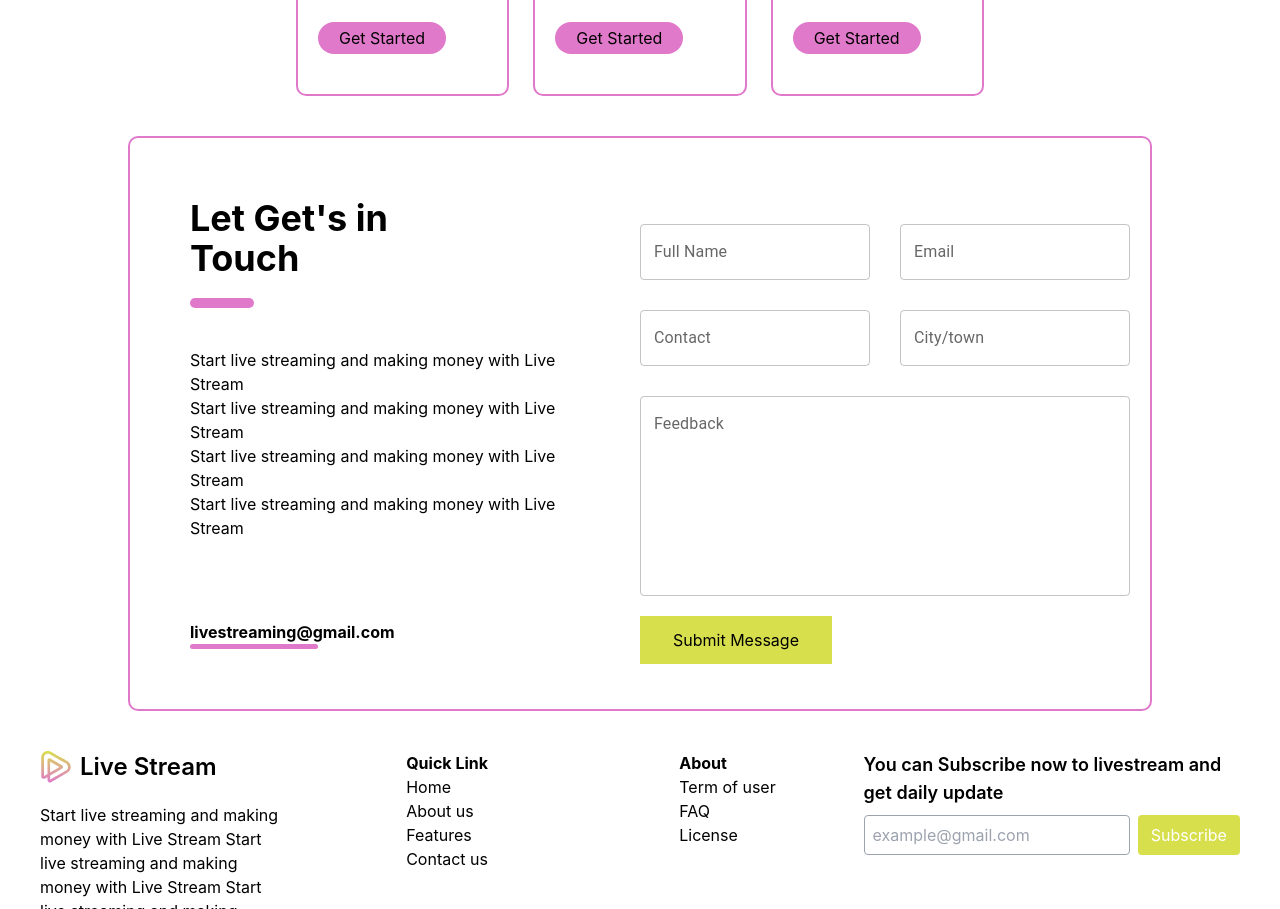
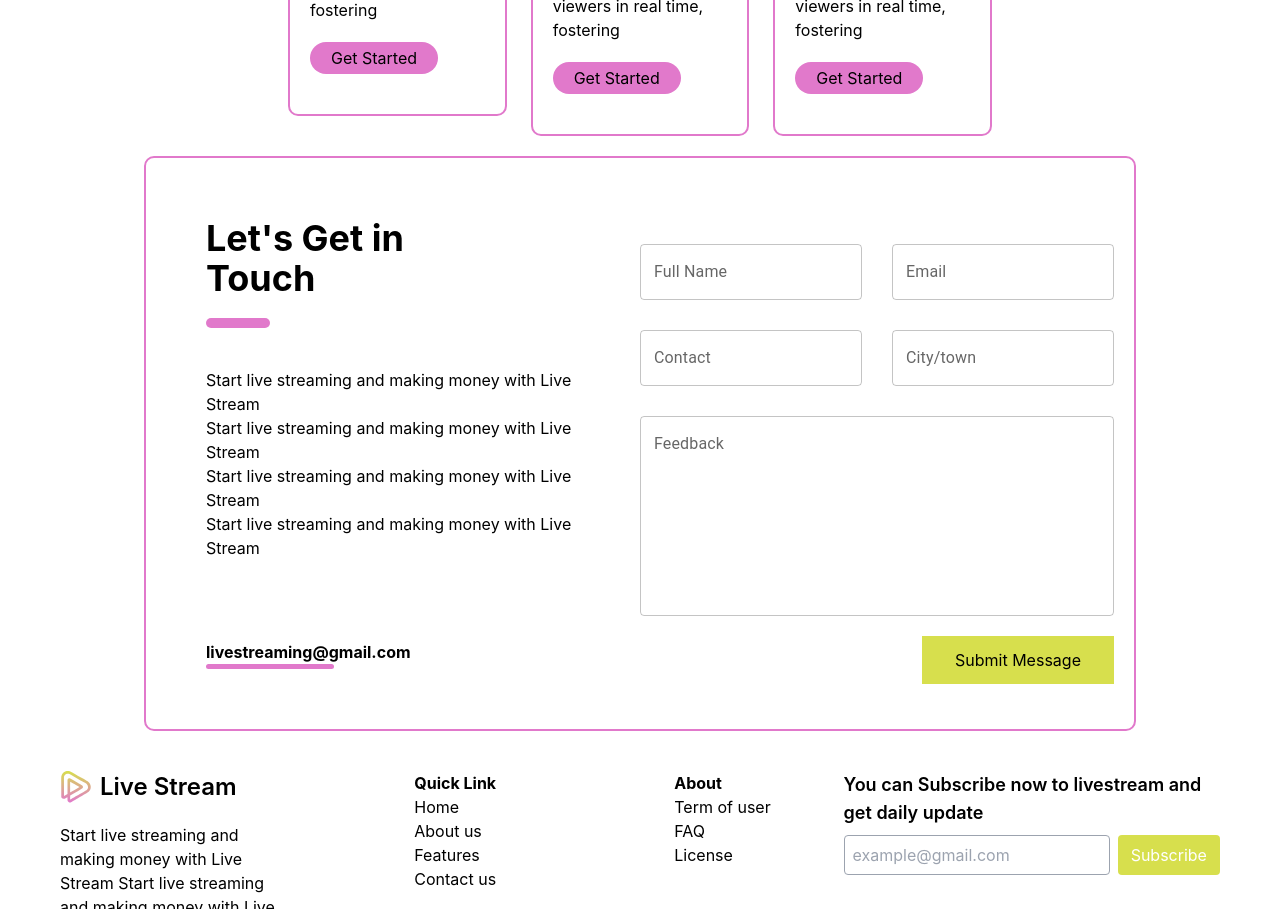
Before and after one commit to Mikepn02/live-streaming-platform, a React (Create React App) app: page / in a window 1280 px wide. Shown: the part 2260-3169 px from the top of the page. Built offline with nearby package versions, Linux system fonts and the light colour scheme.

Commit message:
final commit

```diff
--- a/src/components/cards/Followercard.js
+++ b/src/components/cards/Followercard.js
@@ -6,7 +6,7 @@ const Followercard = ({ title, host, user, image, viewers, action }) => {
     return (
 
         <div>
-            <Box className='flex flex-col  md:w-[30vw] space-y-1 w-full bg-aliceblue md:h-[40vh] h-[50vh]'>
+            <Box className='flex flex-col  md:w-[30vw] space-y-1 w-full bg-aliceblue md:h-[40vh] h-[60vh]'>
                 <div className="relative space-y-2">
                     <img src={image} alt="strange" className="h-[25vh] rounded-[20px] w-auto rounded-t-[40px]" />
                     <div className="absolute top-1/2 left-1/2 transform -translate-x-1/2 -translate-y-1/2">
--- a/src/components/works/cards.js
+++ b/src/components/works/cards.js
@@ -2,8 +2,8 @@ import React from 'react'
 
 const Cards = () => {
   return (
-    <div className='md:flex md:flex-row flex-col justify-center w-full md:w-[60%] gap-6 items-center md:mx-auto mt-10 p-10'>
-      <div className="border-2 border-[#E179CB] md:w-1/3 rounded-[10px] p-5">
+    <div className='md:flex md:flex-row flex-col  justify-center w-full md:w-[60%] md:gap-6 gap-10 p-5 items-center md:mx-auto mt-10 space-y-10'>
+      <div className="border-2 border-[#E179CB] md:w-1/3  rounded-[10px] p-5">
         <img
           src="/assets/account.png"
           alt="gift"
--- a/src/components/works/form.js
+++ b/src/components/works/form.js
@@ -16,9 +16,13 @@ const Forms = () => {
   const isNonMobile = useMediaQuery("(min-width:600px)");
 
   return (
-    <Box className="border-2 border-[#E179CB] md:w-[80%] rounded-[10px] items-center justify-center p-5 md:flex w-full md:mx-auto  md:flex-row">
-      <div className=" w-full md:w-1/2 flex flex-col p-10">
-        <p className="text-4xl font-bold">Let Get's in</p>
+    <Box
+      className="border-2 border-[#E179CB] md:w-[80%] rounded-[10px] items-center justify-center p-5 md:flex w-full md:mx-auto md:flex-row"
+      display="flex"
+      flexDirection={isNonMobile ? "row" : "column"}
+    >
+      <div className={isNonMobile ? "w-1/2 flex flex-col p-10" : "w-full flex flex-col p-10"}>
+        <p className="text-4xl font-bold">Let's Get in</p>
         <p className="text-4xl font-bold">Touch</p>
         <div className="custom-border mt-5"></div>
         <p className="mt-10">
@@ -30,7 +34,7 @@ const Forms = () => {
         <p className="mt-20 font-bold">livestreaming@gmail.com</p>
         <div className="small-customer-border"></div>
       </div>
-    <div className="md:w-1/2 w-full ">
+      <div className={isNonMobile ? "md:w-1/2 w-full" : "w-full"}>
         <Formik
           initialValues={initialValues}
           onSubmit={(values) => {
@@ -52,7 +56,7 @@ const Forms = () => {
                   onChange={handleChange}
                   value={values.fullname}
                   name="fullname"
-                sx={{ gridColumn: "span 2" }}
+                  sx={{ gridColumn: isNonMobile ? "span 2" : "span 1" }}
                 />
                 <TextField
                   fullWidth
@@ -62,7 +66,7 @@ const Forms = () => {
                   onChange={handleChange}
                   value={values.email}
                   name="email"
-                sx={{ gridColumn: "span 2" }}
+                  sx={{ gridColumn: isNonMobile ? "span 2" : "span 1" }}
                 />
                 <TextField
                   fullWidth
@@ -72,7 +76,7 @@ const Forms = () => {
                   onBlur={handleBlur}
                   onChange={handleChange}
                   name="contact"
-                sx={{ gridColumn: "span 2" }}
+                  sx={{ gridColumn: isNonMobile ? "span 2" : "span 1" }}
                 />
                 <TextField
                   fullWidth
@@ -82,7 +86,7 @@ const Forms = () => {
                   onChange={handleChange}
                   value={values.city}
                   name="city"
-                sx={{ gridColumn: "span 2" }}
+                  sx={{ gridColumn: isNonMobile ? "span 2" : "span 1" }}
                 />
                 <TextField
                   fullWidth
@@ -91,22 +95,18 @@ const Forms = () => {
                   name="feedback"
                   value={values.feedback}
                   sx={{
-                  gridColumn: "span 4",
+                    gridColumn: isNonMobile ? "span 4" : "span 1",
                     "& .MuiInputBase-root": {
-                    height: 200
+                      height: 200,
                     },
-
                   }}
                   onBlur={handleBlur}
                   onChange={handleChange}
                 />
               </Box>
               <Box display="flex" justifyContent="end" mt="20px">
-
+                <button className="bg-[#D7DF4D] w-48 h-12">Submit Message</button>
               </Box>
-            <div className="flex justify-start">
-             <button className="bg-[#D7DF4D] w-48 h-12">Submit Message</button>
-             </div>
             </form>
           )}
         </Formik>
--- a/src/components/works/users.js
+++ b/src/components/works/users.js
@@ -10,8 +10,8 @@ const Followers = () => {
     </div>
 
     <div className='mt-10 flex flex-col justify-center items-center text-center w-full md:w-[80%] mx-auto'>
-   <h1 className='text-5xl font-bold pb-10'>How to make money now <br /> with <span className='text-[#D7DF4D]'>Live Stream</span></h1>
-   <p className='px-auto w-[60vw]'>
+   <h1 className='md:text-5xl text-2xl font-bold pb-10'>How to make money now <br /> with <span className='text-[#D7DF4D]'>Live Stream</span></h1>
+   <p className='px-auto md:w-[60vw] w-full'>
        Live streaming has transformed the way content creators and
        their audiences interact, bringing a new level of engagement and connection.
        In this digital age, creators from various platforms engage with their viewers in real time, fostering a sense of community
--- a/src/pages/Home/Home.js
+++ b/src/pages/Home/Home.js
@@ -9,7 +9,7 @@ import Cards from '../../components/works/cards'
 
 const Home = () => {
   return (
-    <div className="w-full">
+    <div className="w-full p-5">
        <Header />
        <Describe />
        <Stream />
--- a/src/pages/dashboard-content/streamcontent.js
+++ b/src/pages/dashboard-content/streamcontent.js
@@ -20,13 +20,13 @@ const Streamcontent = () => {
   return (
     <div>
       <h1 className="font-semibold text-xl md:mt-8 mt-8">🔥Trending now</h1>
-      <div className="md:space-x-2 md:mt-3 mt-3 flex w-full">
+      <div className="md:space-x-2 md:mt-3 mt-10 flex w-full">
         <Slide1 />
       </div>
       <h1 className="font-bold mt-4 text-xl">From people you follow</h1>
-      <div className="md:mt-3 w-full">
+      <div className="md:mt-3 mt-6 w-full">
         <div className="md:mt-3 mt-2 md:mb-0 mb-8 w-full">
-          <div className="md:grid md:grid-cols-2 md:gap-3 ">
+          <div className="md:grid md:grid-cols-2 md:gap-3 gap-5">
             {currentItems.map((follower, i) => (
               <div key={i}>
                 <Followercard
```
Lines whose indentation alone changed are shown as unchanged.
